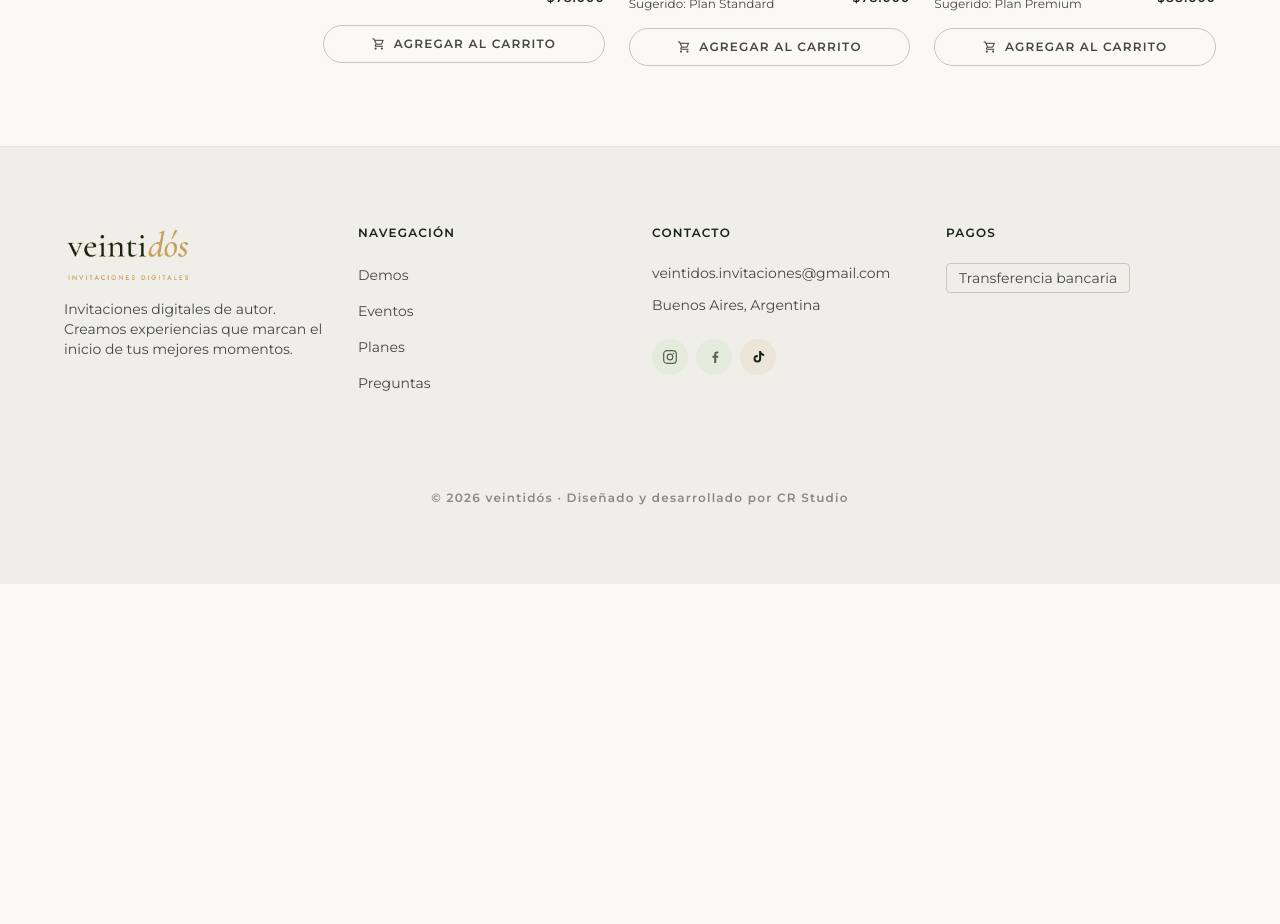
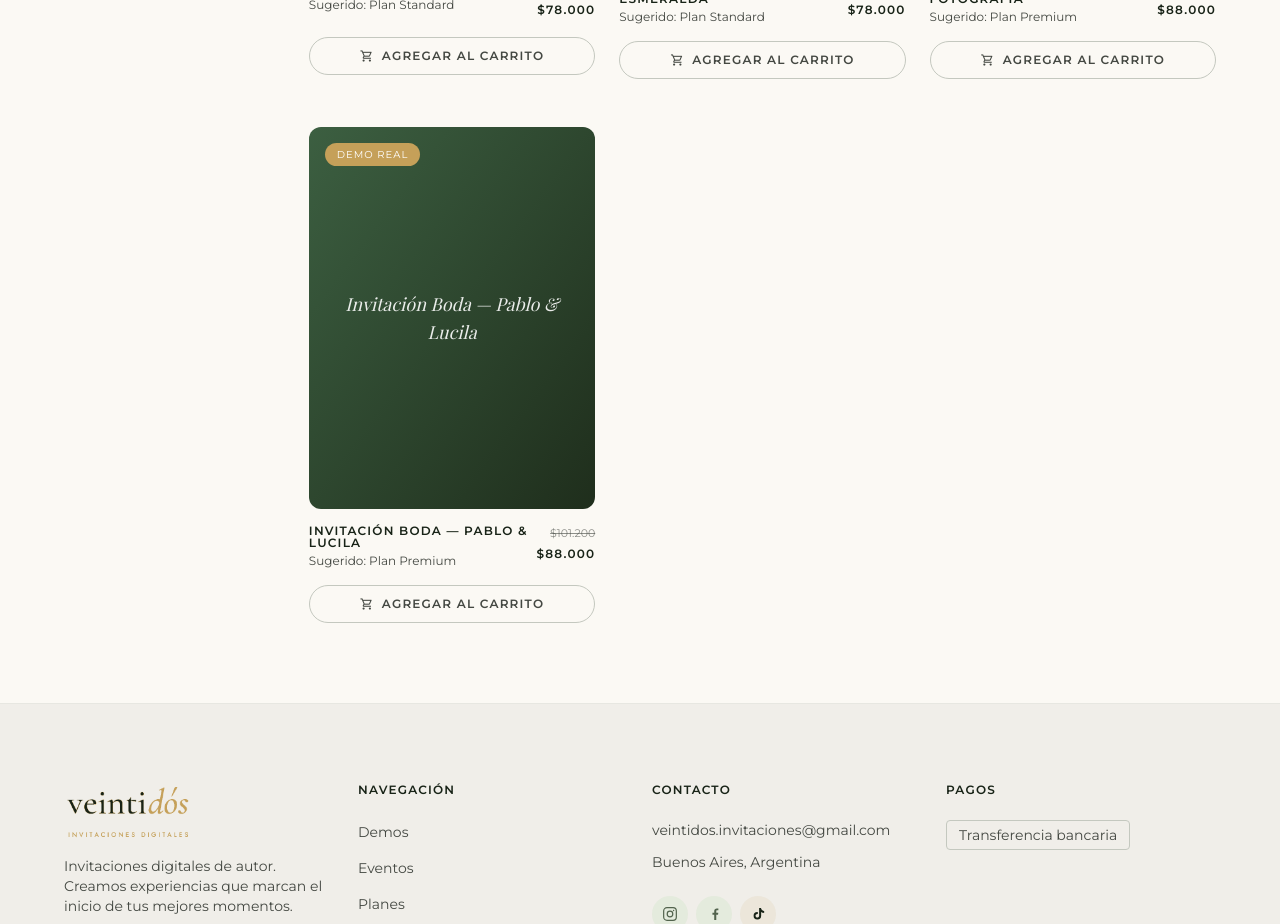
Before and after one commit to Pablo2205/Veintidos-Ecomerce, a React (Vite) app: page /catalogo in a window 1280 px wide. Shown: the part 1460-2384 px from the top of the page. Before the commit the page ends 2044 px from the top, so only its background shows below. Built offline with nearby package versions, Linux system fonts and the light colour scheme; a web font is replaced by a local one.

Commit message:
add: demos reales

```diff
--- a/src/data/site.js
+++ b/src/data/site.js
@@ -230,4 +230,15 @@ export const products = [
   { id: 4, name: 'Boda — Tela Minimalista', category: 'boda', plan: 'Standard', price: 78000, color: 'beige', gradient: 'from-[#D9D4C4] to-[#A69C82]' },
   { id: 5, name: 'XV Años — Noche Esmeralda', category: 'xv-anos', plan: 'Standard', price: 78000, color: 'verde', gradient: 'from-[#1F3D2C] to-[#0D1F16]' },
   { id: 6, name: 'Invitación Boda — Fotografía', category: 'boda', plan: 'Premium', price: 88000, color: 'marron', gradient: 'from-[#4A2F1E] to-[#2A1810]' },
+  {
+    id: 7,
+    name: 'Invitación Boda — Pablo & Lucila',
+    category: 'boda',
+    plan: 'Premium',
+    price: 88000,
+    color: 'verde',
+    gradient: 'from-[#3C5F41] to-[#1F2E1C]',
+    badge: 'Demo real',
+    demoUrl: 'https://boda-rosy-alpha.vercel.app/?vip=true',
+  },
 ]
--- a/src/pages/Catalog.jsx
+++ b/src/pages/Catalog.jsx
@@ -178,9 +178,20 @@ export default function Catalog() {
                         {p.badge}
                       </span>
                     )}
-                    <span className="absolute bottom-4 left-4 right-4 bg-white/90 backdrop-blur-sm text-primary py-3 rounded-full font-sans text-label uppercase tracking-widest text-center opacity-0 translate-y-3 group-hover:opacity-100 group-hover:translate-y-0 transition-all duration-300">
-                      Ver demo
-                    </span>
+                    {p.demoUrl ? (
+                      <a
+                        href={p.demoUrl}
+                        target="_blank"
+                        rel="noopener noreferrer"
+                        className="absolute bottom-4 left-4 right-4 bg-white/90 backdrop-blur-sm text-primary py-3 rounded-full font-sans text-label uppercase tracking-widest text-center opacity-0 translate-y-3 group-hover:opacity-100 group-hover:translate-y-0 transition-all duration-300 hover:bg-white"
+                      >
+                        Ver demo
+                      </a>
+                    ) : (
+                      <span className="absolute bottom-4 left-4 right-4 bg-white/70 backdrop-blur-sm text-onSurfaceVariant py-3 rounded-full font-sans text-label uppercase tracking-widest text-center opacity-0 translate-y-3 group-hover:opacity-100 group-hover:translate-y-0 transition-all duration-300">
+                        Demo próximamente
+                      </span>
+                    )}
                   </div>
                   <div className="flex justify-between items-start">
                     <div>
```
Also changed, not shown: vercel.json, 1 other file (tests, documents, lock files or other folders).
